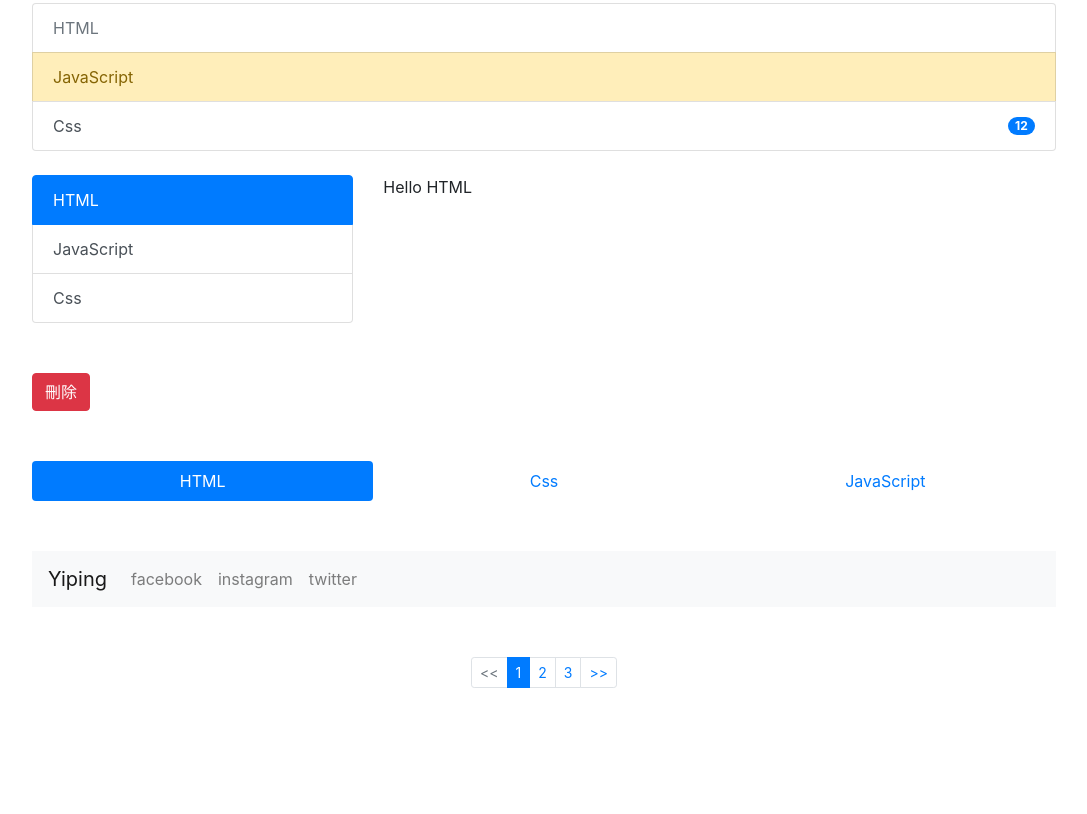
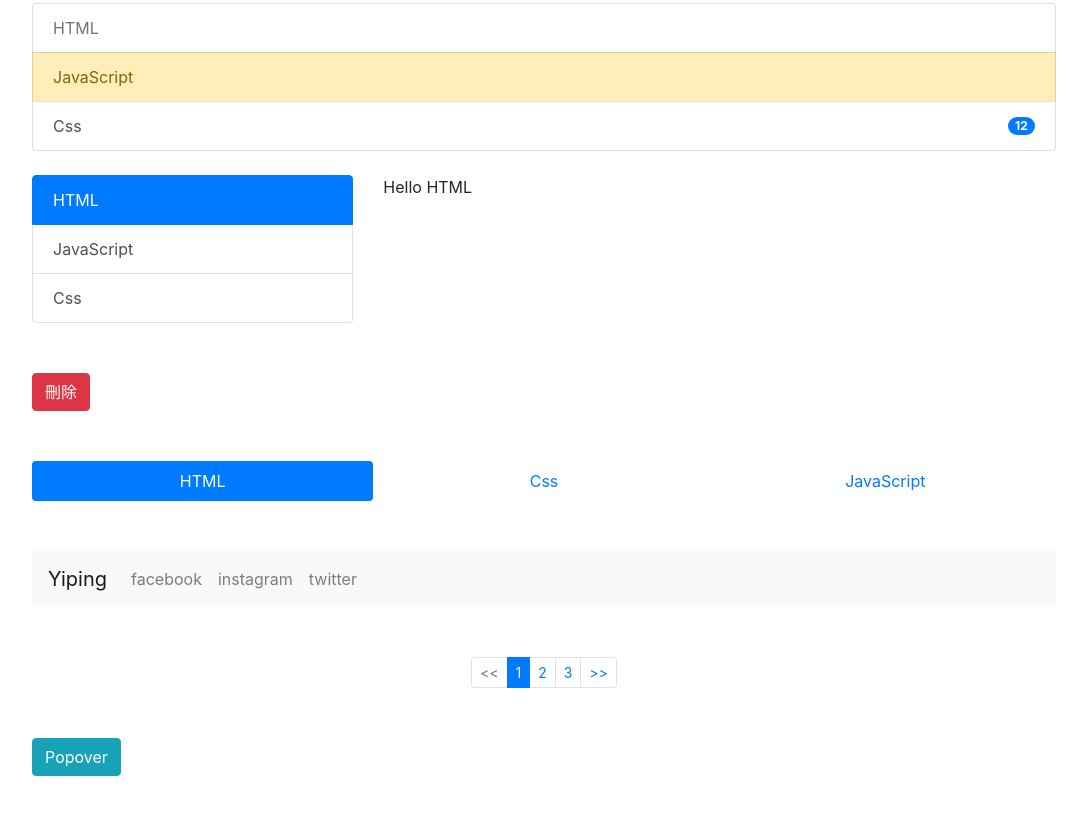
Before and after one commit to Yipeechen/bootstrap4-practice, a website: page component.html in a window 1280 px wide. Shown: the part 3496-4310 px from the top of the page, without its empty margins (96-1183 px from the left). Before the commit the page ends 4234 px from the top, so only its background shows below. Drawn offline with nearby package versions, Linux system fonts and the light colour scheme.

Commit message:
POPOVERS intro

```diff
--- a/component.html
+++ b/component.html
@@ -415,6 +415,23 @@
         </ul>
       </div>
 
+      <div class="component demo">
+        <!-- POPOVER: 彈出提示框
+          button::data-toggle="popover"
+                  title="Title"
+                  data-content="message"
+                  data-placement="left/right/top/bottom" 顯示位置(預設右邊)
+                  data-trigger="focus" 點擊其他處隱藏提示框(預設點擊按鈕)-->
+        <button class="btn btn-info"
+          data-toggle="popover"
+          title="Title"
+          data-content="Message:Lorem ipsum, dolor sit amet consectetur adipisicing elit. At, quasi."
+          data-placement="top"
+          data-trigger="focus">
+          Popover
+        </button>
+      </div>
+
 
   <script src="https://code.jquery.com/jquery-3.3.1.slim.min.js" integrity="sha384-q8i/X+965DzO0rT7abK41JStQIAqVgRVzpbzo5smXKp4YfRvH+8abtTE1Pi6jizo"
     crossorigin="anonymous"></script>
--- a/script.js
+++ b/script.js
@@ -96,4 +96,7 @@ $(function(){
     $('#modal-demo').on('hidden.bs.modal', function(){
       console.log('hidden')
     })
+
+    //POPOVERS
+    $('[data-toggle="popover"]').popover()
   });
```
